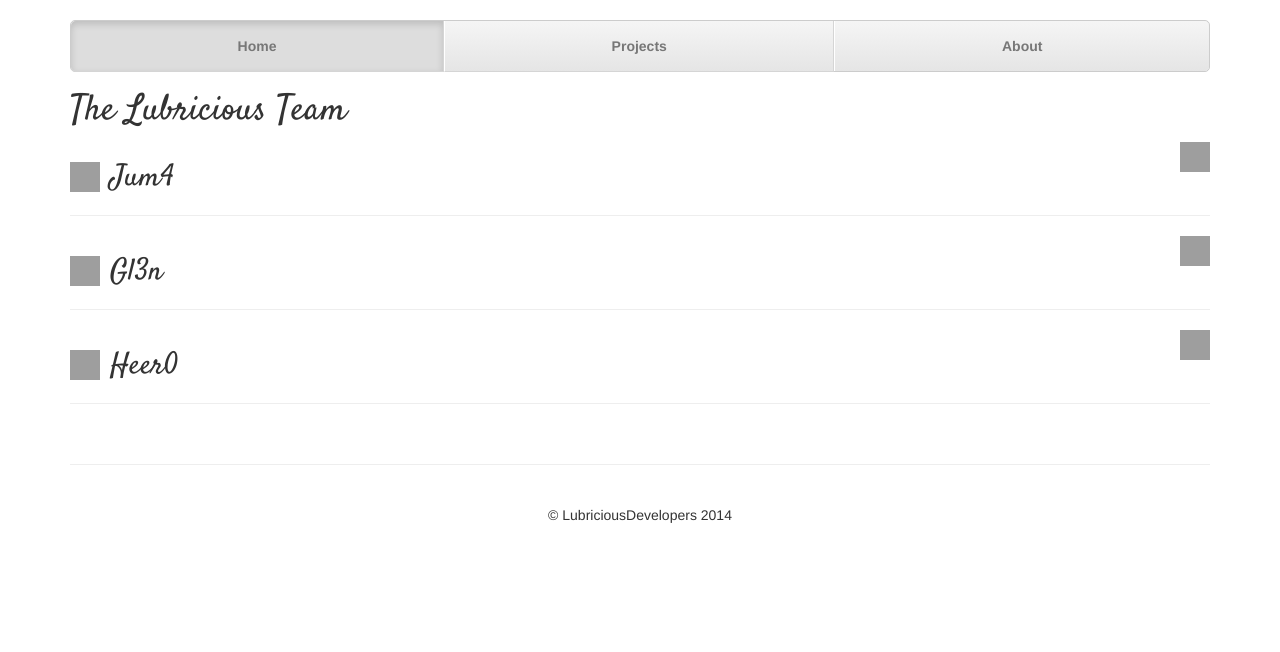
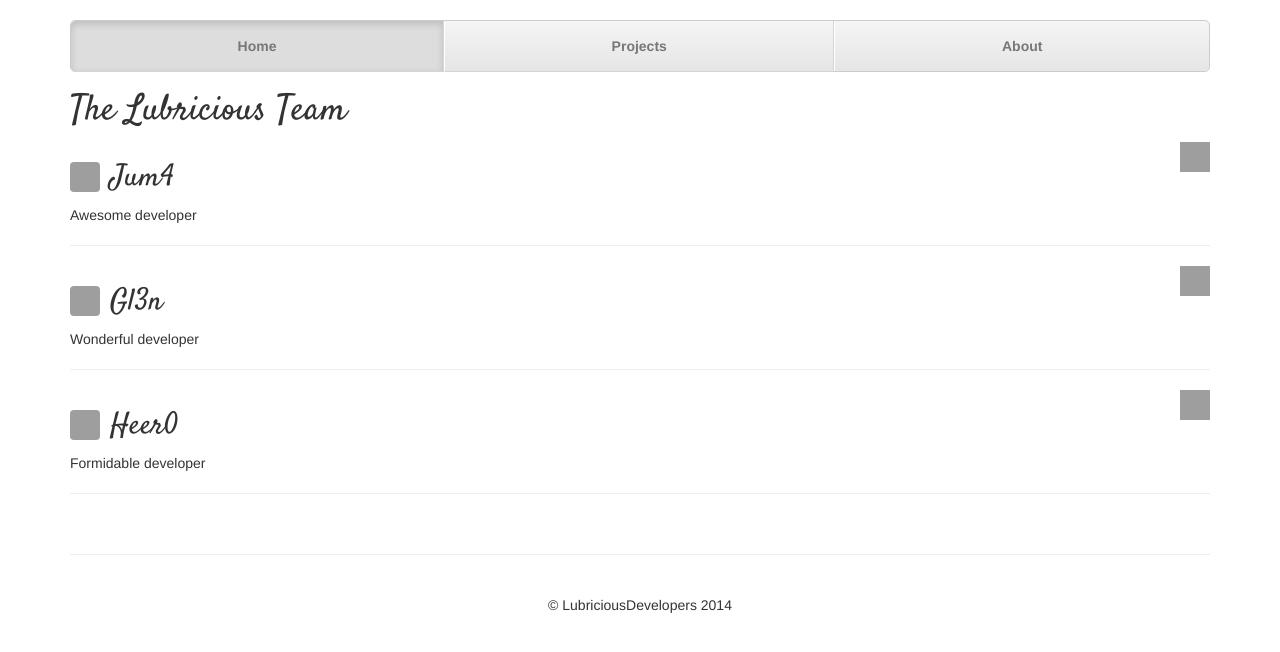
Before and after one commit to LubriciousDevelopers/lubriciousdevelopers.github.io, a Jekyll site: the page built from about.html, in a window 1280 px wide. Shown: the top 652 px of the page. Built offline with Jekyll 4.4.1, drawn with Linux system fonts in a browser that asks for light colours; nearby versions of some CDN libraries; grey boxes are pictures that could not be loaded.

Commit message:
Change member displaying

```diff
--- a/_data/members.yml
+++ b/_data/members.yml
@@ -1,17 +1,20 @@
 -
-    account: Jum4
-    name:    Julien Martin
-    github:  jum4
-    id:      3645386
+    account:     Jum4
+    name:        Julien Martin
+    github:      jum4
+    id:          3645386
+    description: Awesome developer
 
 -
     account: Gl3n
     name:    Glen Jaguin
     github:  gl3n
     id:      965689
+    description: Wonderful developer
 
 -
     account: Heer0
     name:    Yoann Wackers
     github:  Heer0
     id:      871685
+    description: Formidable developer
--- a/about.html
+++ b/about.html
@@ -13,8 +13,9 @@ title: About us
             </a>
             <h2>
                 {{ member.account }}
-                <img class="user pull-left" height="30" size="30" src="https://avatars0.githubusercontent.com/u/{{ member.id }}?s=60" width="30">
+                <img class="avatar pull-left" src="https://avatars0.githubusercontent.com/u/{{ member.id }}?s=60">
             </h2>
+            <p>{{ member.description }}</p>
             <hr/>
         </div>
     {% endfor %}
--- a/css/styles.css
+++ b/css/styles.css
@@ -6,8 +6,11 @@ h1, h2 {
     font-family: 'Satisfy', cursive;
 }
 
-h2>img {
+img.avatar {
     margin-right: 10px;
+    border-radius: 4px;
+    width:30px;
+    height:30px;
 }
 
 img.link {
```
